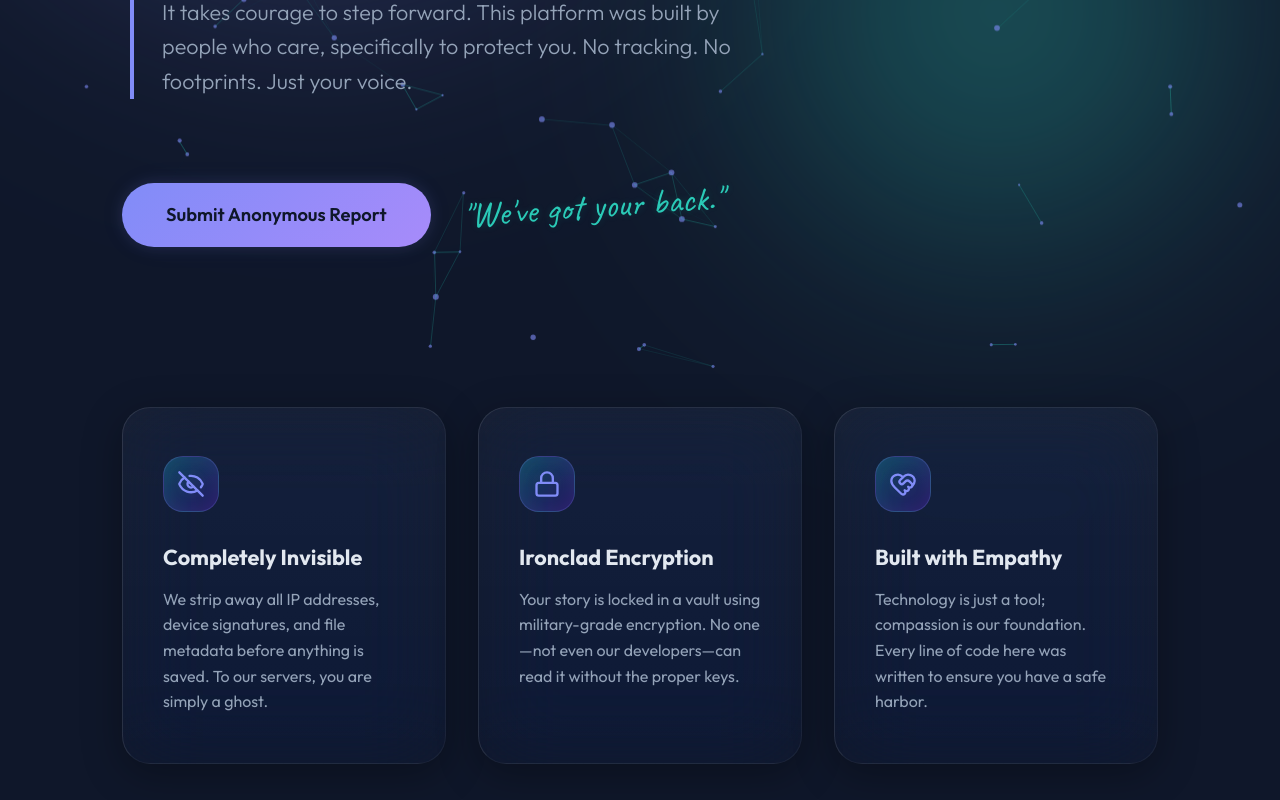
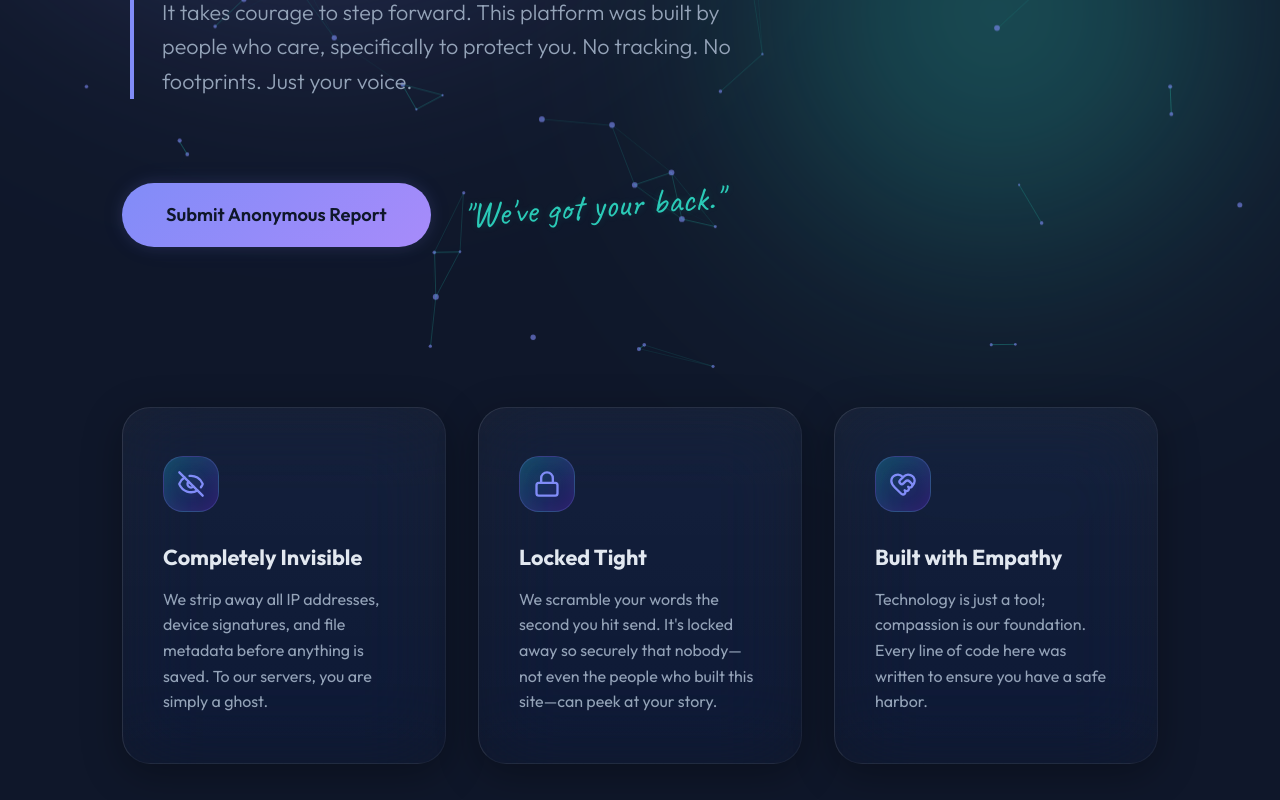
Before and after one commit to mrsreeindian/cyber-report, a Next.js app: page / in a window 1280 px wide. Shown: the part 630-1430 px from the top of the page. Built offline with nearby package versions, Linux system fonts and the light colour scheme.

Commit message:
UI/UX: Rewrote encryption copy to be human and empathetic

```diff
--- a/src/app/page.tsx
+++ b/src/app/page.tsx
@@ -47,8 +47,8 @@ export default function Home() {
           <div className="feature-icon" style={{ margin: '0 0 1.75rem 0' }}>
             <Lock size={28} />
           </div>
-          <h3 className="feature-title">Ironclad Encryption</h3>
-          <p className="feature-desc">Your story is locked in a vault using military-grade encryption. No one—not even our developers—can read it without the proper keys.</p>
+          <h3 className="feature-title">Locked Tight</h3>
+          <p className="feature-desc">We scramble your words the second you hit send. It's locked away so securely that nobody—not even the people who built this site—can peek at your story.</p>
         </div>
 
         <div className="feature-card" style={{ alignItems: 'flex-start', textAlign: 'left', padding: '3rem 2.5rem' }}>
```
